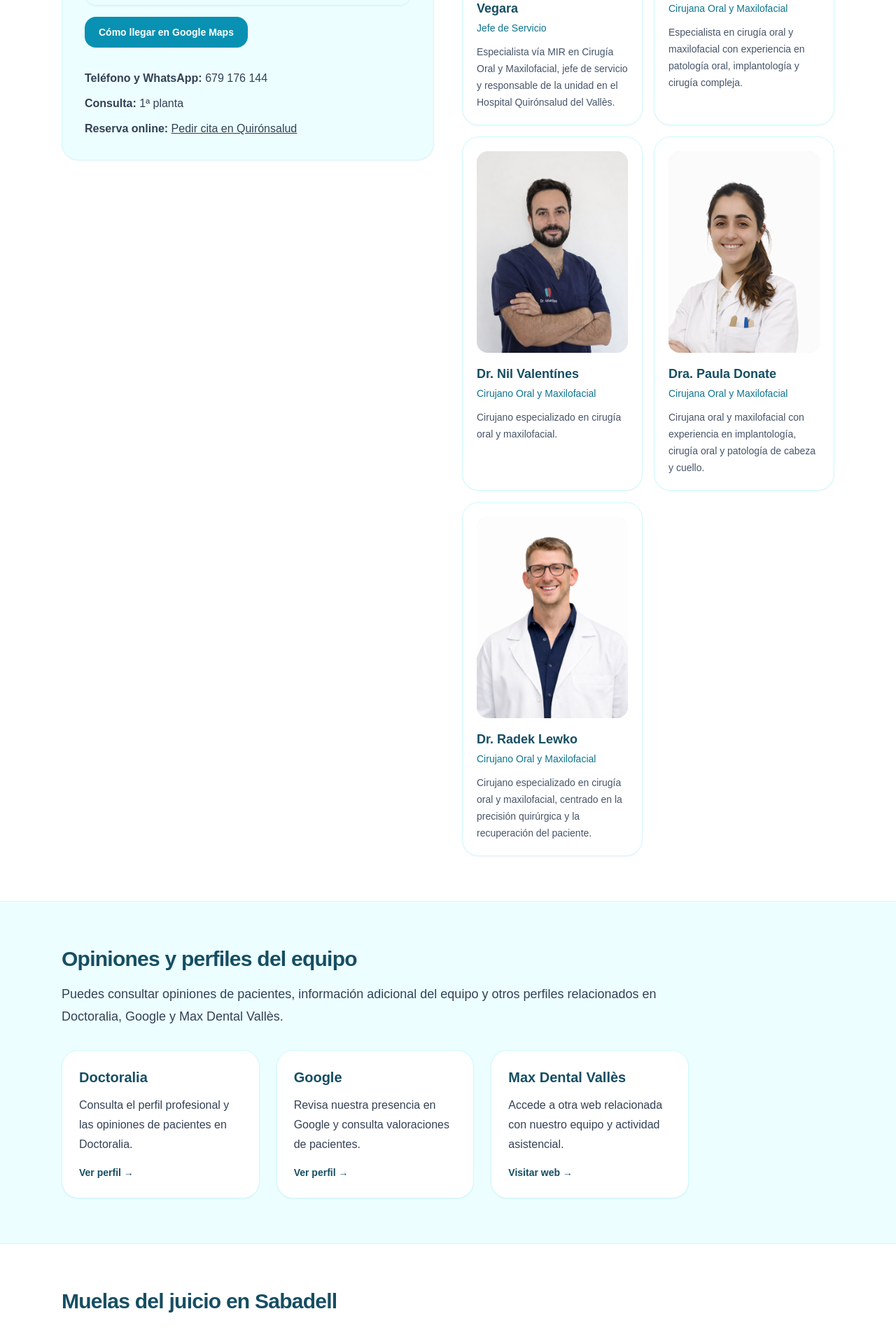
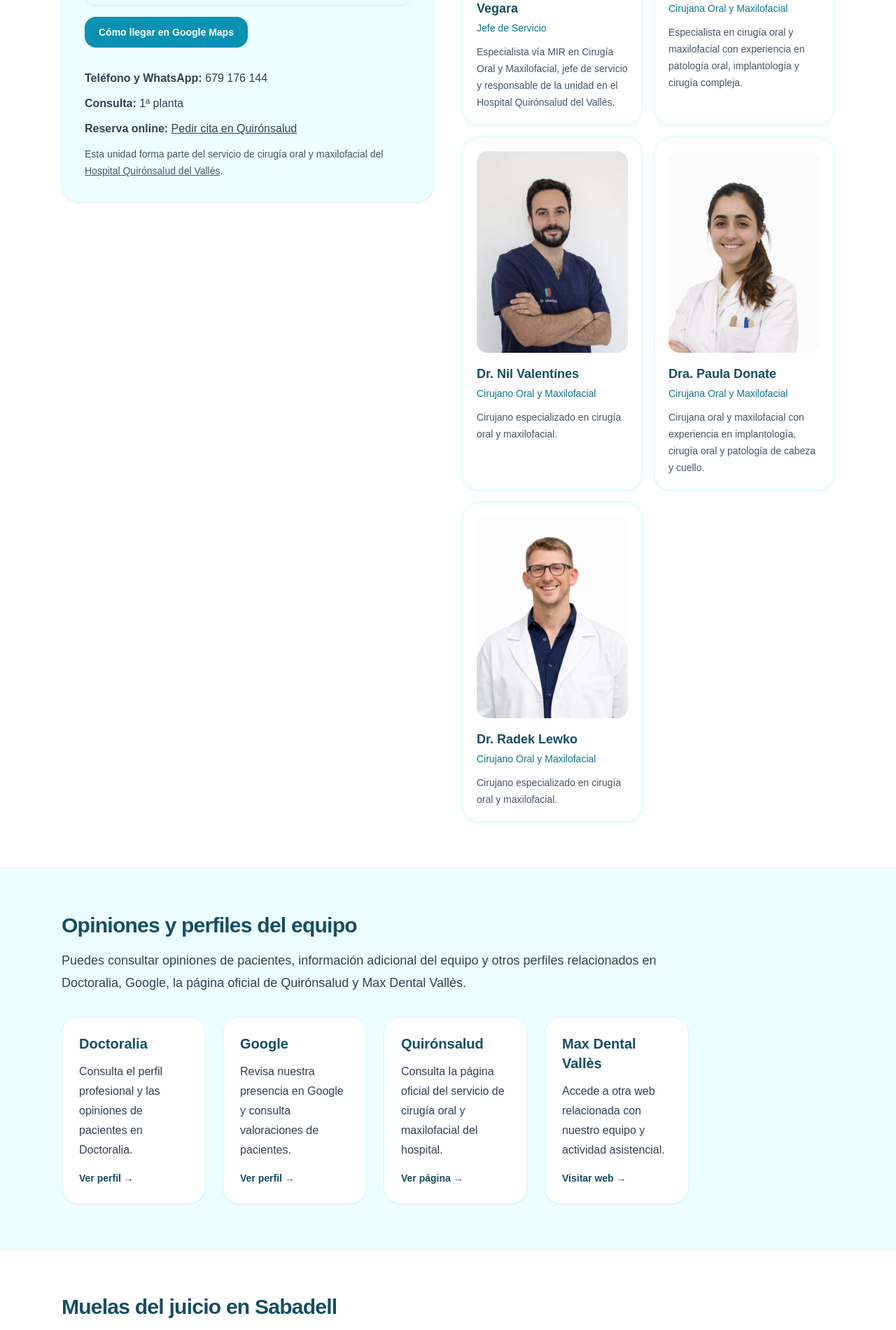
Before and after one commit to alfmgvg/cirujanomaxilofacialsabadell-web, a Next.js app: page / in a window 1280 px wide. Shown: the part 2405-4305 px from the top of the page at 70% size. Built offline with nearby package versions, Linux system fonts and the light colour scheme; grey boxes are pictures that could not be loaded.

Commit message:
Update page.js

```diff
--- a/app/page.js
+++ b/app/page.js
@@ -1,7 +1,12 @@
 export default function LandingQuironValles() {
-  const doctoraliaUrl = 'https://www.doctoralia.es/tu-perfil';
+  const doctoraliaUrl =
+    'https://www.doctoralia.es/alfonso-mogedas-vegara/cirujano-oral-y-maxilofacial/vic';
   const googleProfileUrl = 'https://share.google/30xWNq7DOS99p7VmX';
   const maxDentalUrl = 'https://www.maxdentalvalles.com';
+  const quironServiceUrl =
+    'https://www.quironsalud.com/valles/es/cartera-servicios/odontologia-cirugia-maxilofacial/cirugia-maxilofacial';
+  const quironAppointmentUrl =
+    'https://www.quironsalud.com/valles/es/cita-medica#r!/n!/29?dir=next';
 
   const localBusinessSchema = {
     '@context': 'https://schema.org',
@@ -32,7 +37,8 @@ export default function LandingQuironValles() {
       'Sant Quirze del Vallès',
     ],
     sameAs: [
-      'https://www.quironsalud.com/valles/es/cita-medica#r!/n!/29?dir=next',
+      quironAppointmentUrl,
+      quironServiceUrl,
       doctoraliaUrl,
       googleProfileUrl,
       maxDentalUrl,
@@ -142,7 +148,7 @@ export default function LandingQuironValles() {
       role: 'Cirujano Oral y Maxilofacial',
       img: '/doctors/lewko.png',
       position: 'center 33%',
-      bio: 'Cirujano especializado en cirugía oral y maxilofacial, centrado en la precisión quirúrgica y la recuperación del paciente.',
+      bio: 'Cirujano especializado en cirugía oral y maxilofacial.',
     },
   ];
 
@@ -223,7 +229,7 @@ export default function LandingQuironValles() {
 
               <div className="mt-8 flex flex-wrap gap-4">
                 <a
-                  href="https://www.quironsalud.com/valles/es/cita-medica#r!/n!/29?dir=next"
+                  href={quironAppointmentUrl}
                   className="rounded-2xl bg-cyan-600 px-6 py-3 text-sm font-semibold text-white shadow-sm transition hover:bg-cyan-700"
                 >
                   Pedir cita en Quirónsalud
@@ -395,12 +401,21 @@ export default function LandingQuironValles() {
                 </p>
                 <p>
                   <span className="font-semibold">Reserva online:</span>{' '}
+                  <a href={quironAppointmentUrl} className="underline">
+                    Pedir cita en Quirónsalud
+                  </a>
+                </p>
+                <p className="text-sm leading-6 text-slate-600">
+                  Esta unidad forma parte del servicio de cirugía oral y maxilofacial del{' '}
                   <a
-                    href="https://www.quironsalud.com/valles/es/cita-medica#r!/n!/29?dir=next"
+                    href={quironServiceUrl}
+                    target="_blank"
+                    rel="noopener noreferrer"
                     className="underline"
                   >
-                    Pedir cita en Quirónsalud
+                    Hospital Quirónsalud del Vallès
                   </a>
+                  .
                 </p>
               </div>
             </div>
@@ -433,11 +448,11 @@ export default function LandingQuironValles() {
 
               <p className="mt-4 text-lg leading-8 text-slate-700">
                 Puedes consultar opiniones de pacientes, información adicional del
-                equipo y otros perfiles relacionados en Doctoralia, Google y Max Dental
-                Vallès.
+                equipo y otros perfiles relacionados en Doctoralia, Google, la página
+                oficial de Quirónsalud y Max Dental Vallès.
               </p>
 
-              <div className="mt-8 grid gap-6 md:grid-cols-3">
+              <div className="mt-8 grid gap-6 md:grid-cols-2 xl:grid-cols-4">
                 <a
                   href={doctoraliaUrl}
                   target="_blank"
@@ -467,6 +482,22 @@ export default function LandingQuironValles() {
                   </p>
                   <span className="mt-4 inline-block text-sm font-semibold text-cyan-900">
                     Ver perfil →
+                  </span>
+                </a>
+
+                <a
+                  href={quironServiceUrl}
+                  target="_blank"
+                  rel="noopener noreferrer"
+                  className="rounded-3xl border border-cyan-100 bg-white p-6 shadow-sm transition hover:-translate-y-0.5 hover:shadow-md"
+                >
+                  <h3 className="text-xl font-semibold">Quirónsalud</h3>
+                  <p className="mt-3 leading-7 text-slate-700">
+                    Consulta la página oficial del servicio de cirugía oral y
+                    maxilofacial del hospital.
+                  </p>
+                  <span className="mt-4 inline-block text-sm font-semibold text-cyan-900">
+                    Ver página →
                   </span>
                 </a>
 
@@ -657,7 +688,7 @@ export default function LandingQuironValles() {
 
             <div className="mt-8 flex flex-wrap justify-center gap-4">
               <a
-                href="https://www.quironsalud.com/valles/es/cita-medica#r!/n!/29?dir=next"
+                href={quironAppointmentUrl}
                 className="rounded-2xl bg-white px-6 py-3 text-sm font-semibold text-cyan-900 shadow-sm transition hover:opacity-90"
               >
                 Pedir cita online
```
